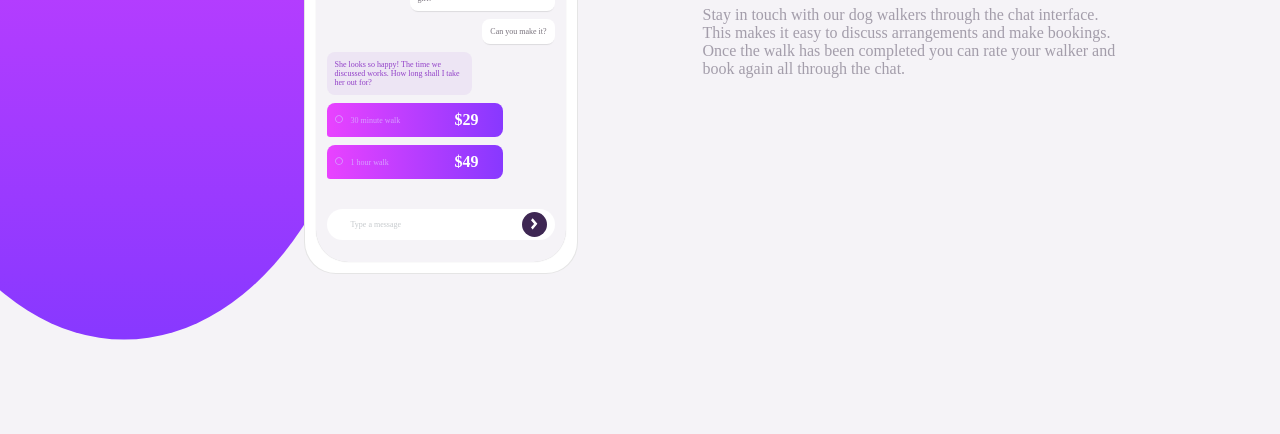
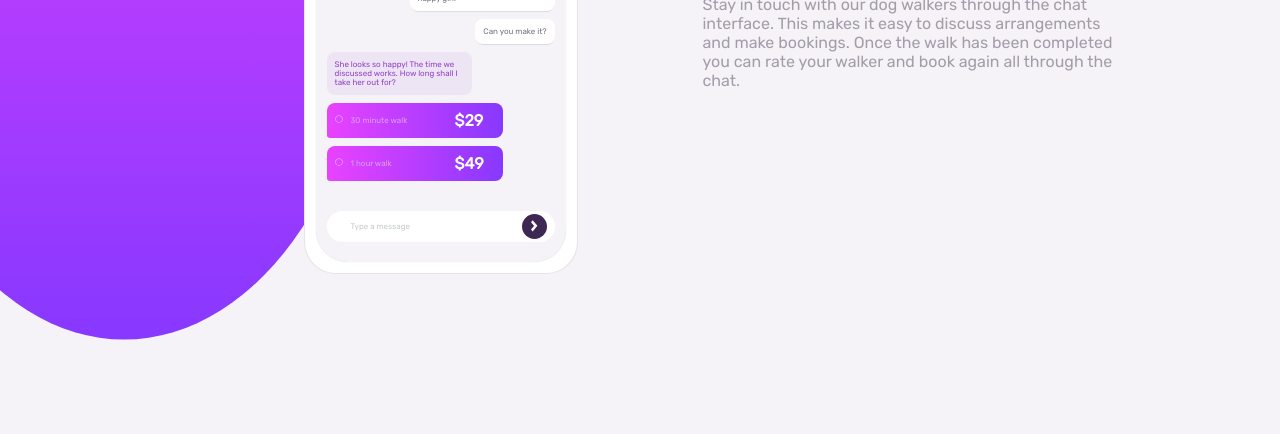
Before and after one commit to PABlond/integration-chat-app, a Gatsby site: page / in a window 1280 px wide. Shown: the part 414-848 px from the top of the page. Built offline with nearby package versions, Linux system fonts and the light colour scheme; Gatsby itself is replaced by a stand-in of ours.

Commit message:
update src/pages/index.tsx

```diff
--- a/src/pages/index.tsx
+++ b/src/pages/index.tsx
@@ -3,12 +3,13 @@ import React from "react"
 import styled, { createGlobalStyle } from "styled-components"
 
 import { Column } from "../components"
-import { BackLayout, MobileContainer } from "../containers"
+import { BackLayout, MobileContainer, Texts } from "../containers"
 import { colors } from "../utils"
 
 const GlobalStyle = createGlobalStyle`
   body {
     margin: 0;
+    font-family: 'Rubik', sans-serif;
   }
 `
 
@@ -18,96 +19,6 @@ const Container = styled.div`
   align-items: flex-start;
   min-height: 100vh;
   background: ${colors.secondary.lightGrayViolet};
-
-  .mobile-container {
-    .mobile-sub-container {
-      .header {
-        display: flex;
-        justify-content: center;
-        align-items: flex-end;
-        height: 4.125rem;
-        width: 100%;
-        background: red;
-        border-radius: 2rem 2rem 0.5rem 0.5rem;
-        position: relative;
-        background: linear-gradient(
-          to left,
-          ${colors.gradients.magenta},
-          ${colors.gradients.violet}
-        );
-
-        .header-top {
-          position: absolute;
-          background: white;
-          top: 0;
-          width: 8.1875rem;
-          height: 1rem;
-          border-radius: 0 0 0.8rem 0.8rem;
-        }
-
-        .interlocutor {
-          height: 48px;
-          width: 100%;
-          color: white;
-          display: flex;
-          justify-content: space-between;
-          align-items: center;
-
-          .interlocutor-left {
-            width: 12.875rem;
-            display: flex;
-            justify-content: flex-start;
-            align-items: center;
-
-            span {
-              display: flex;
-              align-items: center;
-              margin-left: 0.5rem;
-
-              svg {
-                font-size: 0.7rem;
-                stroke-width: 1.5;
-                transform: scaleY(1.7);
-              }
-            }
-
-            div {
-              h3,
-              h4 {
-                margin: 0;
-              }
-
-              h3 {
-                font-size: 13px;
-              }
-
-              h4 {
-                font-size: 6px;
-                color: #d879ff;
-              }
-            }
-
-            .avatar-container {
-              width: 2.5rem;
-
-              .avatar {
-                margin: auto;
-                width: 24px;
-                height: 24px;
-                border-radius: 50%;
-                border: 1px solid white;
-              }
-            }
-          }
-
-          .interlocutor-right {
-            transform: rotate(90deg);
-            font-weight: bold;
-          }
-        }
-      }
-    }
-  }
 `
 
 const Wrapper = styled.div`
@@ -133,15 +44,7 @@ export default () => {
             <Column.Mobile className="mobile-container">
               <MobileContainer />
             </Column.Mobile>
-            <Column.Description className="description-container">
-              <h1>Simple booking</h1>
-              <p>
-                Stay in touch with our dog walkers through the chat interface.
-                This makes it easy to discuss arrangements and make bookings.
-                Once the walk has been completed you can rate your walker and
-                book again all through the chat.
-              </p>
-            </Column.Description>
+            <Texts />
           </BackLayout>
         </Wrapper>
       </Container>
```
